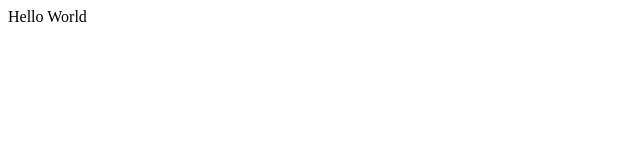
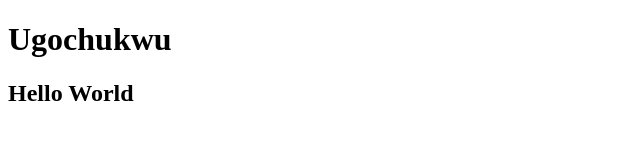
Before and after one commit to DollarboySAGE/First-git-project, a plain HTML site: page index.html in a window 1280 px wide. Shown: the whole page, without its empty margins (0-640 px from the left). Drawn offline with Linux system fonts and the light colour scheme.

Commit message:
Added ugochukwu in header 1

```diff
--- a/index.html
+++ b/index.html
@@ -7,6 +7,7 @@
   <title>Document</title>
 </head>
 <body>
-  Hello World
+  <h1>Ugochukwu</h1>
+ <h2> Hello World</h2>
 </body>
 </html>
```
